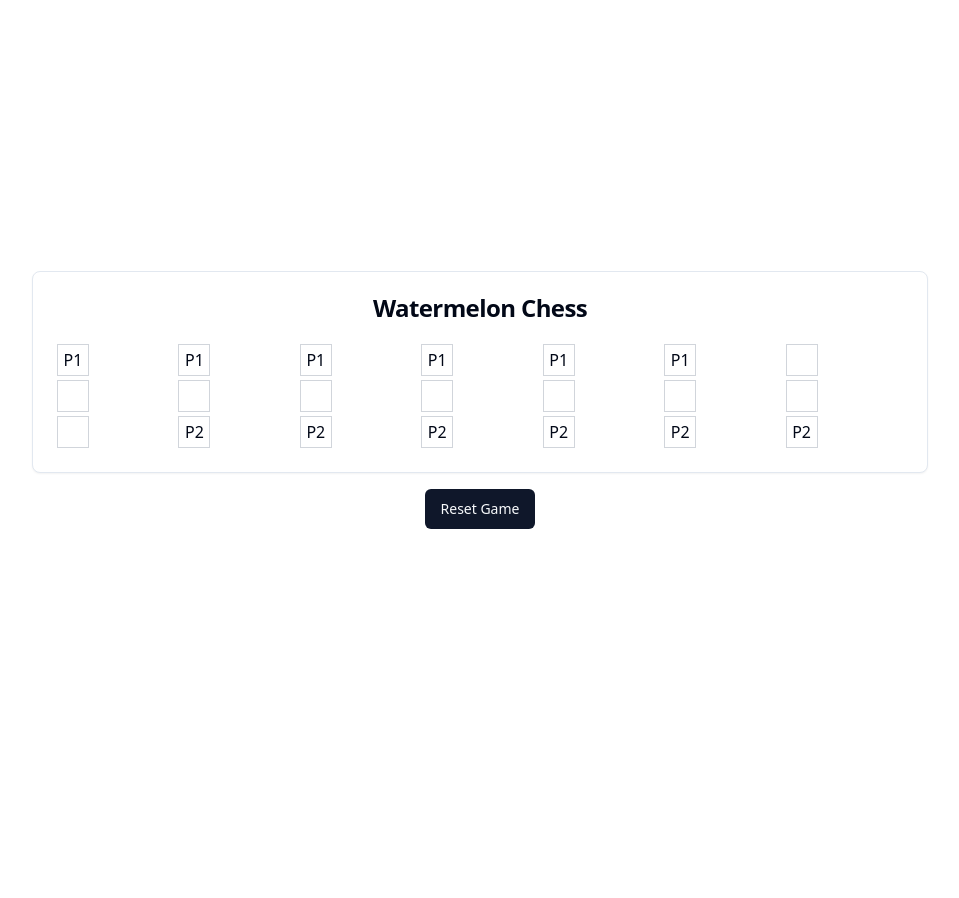
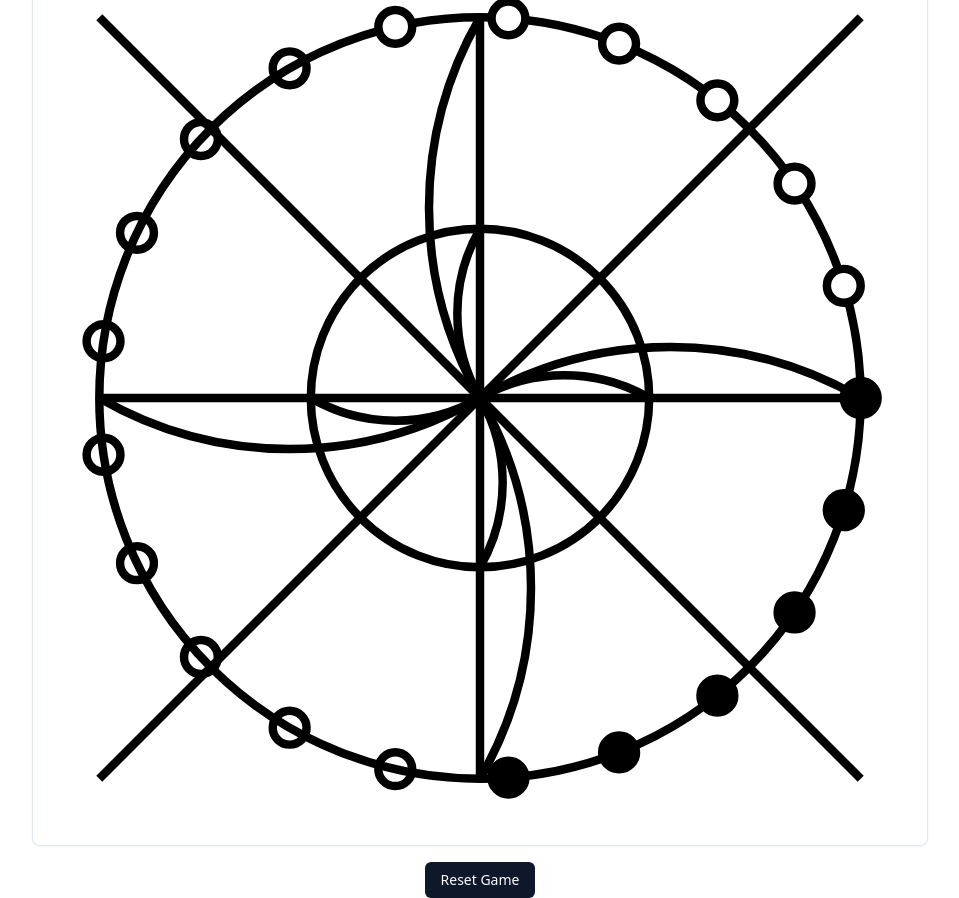
Before and after one commit to GPT-Engineer-App/watermelon-chess-multiplayer, a React (Vite) app: page / in a window 1280 px wide. Shown: the whole page, without its empty margins (160-1119 px from the left). Before the commit the page ends 800 px from the top, so only its background shows below. Built offline with nearby package versions, Linux system fonts and the light colour scheme.

Commit message:
Updated game board design for Watermelon Chess to match the specified requirements.

```diff
--- a/src/pages/Index.jsx
+++ b/src/pages/Index.jsx
@@ -1,4 +1,5 @@
 import React, { useState } from "react";
+import { cn } from "@/lib/utils";
 import { Button } from "@/components/ui/button";
 import { Card, CardContent, CardHeader, CardTitle } from "@/components/ui/card";
 
@@ -52,16 +53,45 @@ const Index = () => {
           <CardTitle className="text-center">Watermelon Chess</CardTitle>
         </CardHeader>
         <CardContent>
-          <div className="grid grid-cols-7 gap-1">
-            {board.map((cell, index) => (
-              <div
-                key={index}
-                className="w-8 h-8 flex items-center justify-center border border-gray-300"
-                onClick={() => handleCellClick(index)}
-              >
-                {cell}
-              </div>
-            ))}
+          <div className="relative w-full h-0 pb-[100%]">
+            <svg viewBox="0 0 100 100" className="absolute top-0 left-0 w-full h-full">
+              <circle cx="50" cy="50" r="45" stroke="black" strokeWidth="1" fill="none" />
+              <circle cx="50" cy="50" r="20" stroke="black" strokeWidth="1" fill="none" />
+              <path d="M50 5 L50 95" stroke="black" strokeWidth="1" />
+              <path d="M5 50 L95 50" stroke="black" strokeWidth="1" />
+              <path d="M50 50 L95 5" stroke="black" strokeWidth="1" />
+              <path d="M50 50 L5 5" stroke="black" strokeWidth="1" />
+              <path d="M50 50 L95 95" stroke="black" strokeWidth="1" />
+              <path d="M50 50 L5 95" stroke="black" strokeWidth="1" />
+              <path d="M50 50 A45 45 0 0 1 95 50" stroke="black" strokeWidth="1" fill="none" />
+              <path d="M50 50 A45 45 0 0 1 50 95" stroke="black" strokeWidth="1" fill="none" />
+              <path d="M50 50 A45 45 0 0 1 5 50" stroke="black" strokeWidth="1" fill="none" />
+              <path d="M50 50 A45 45 0 0 1 50 5" stroke="black" strokeWidth="1" fill="none" />
+              <path d="M50 50 A20 20 0 0 1 70 50" stroke="black" strokeWidth="1" fill="none" />
+              <path d="M50 50 A20 20 0 0 1 50 70" stroke="black" strokeWidth="1" fill="none" />
+              <path d="M50 50 A20 20 0 0 1 30 50" stroke="black" strokeWidth="1" fill="none" />
+              <path d="M50 50 A20 20 0 0 1 50 30" stroke="black" strokeWidth="1" fill="none" />
+              {board.map((cell, index) => {
+                const angle = (index / BOARD_SIZE) * 2 * Math.PI;
+                const x = 50 + 45 * Math.cos(angle);
+                const y = 50 + 45 * Math.sin(angle);
+                return (
+                  <circle
+                    key={index}
+                    cx={x}
+                    cy={y}
+                    r="2"
+                    fill={cell === "P1" ? "black" : cell === "P2" ? "white" : "none"}
+                    stroke="black"
+                    strokeWidth="1"
+                    onClick={() => handleCellClick(index)}
+                    className={cn("cursor-pointer", {
+                      "hover:fill-gray-400": cell === null,
+                    })}
+                  />
+                );
+              })}
+            </svg>
           </div>
           {winner && <div className="text-center mt-4">Winner: {winner}</div>}
         </CardContent>
```
